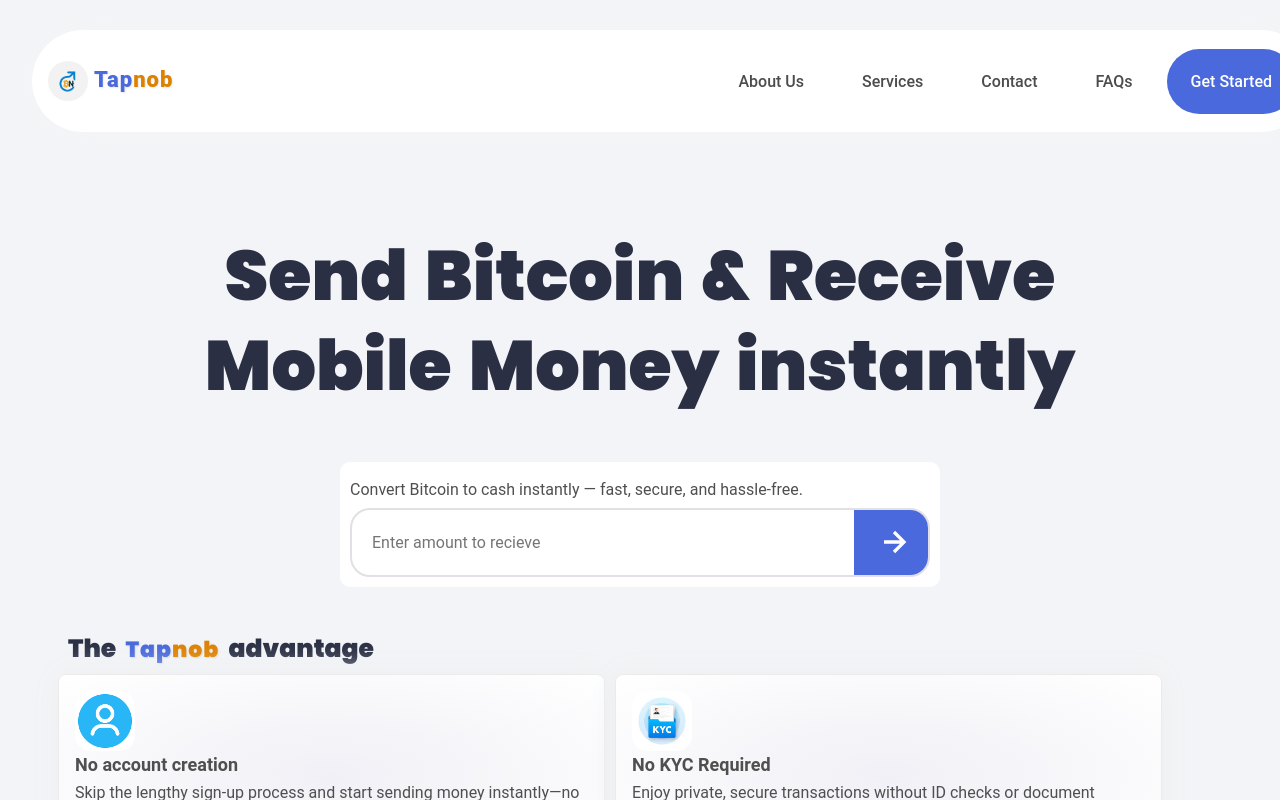
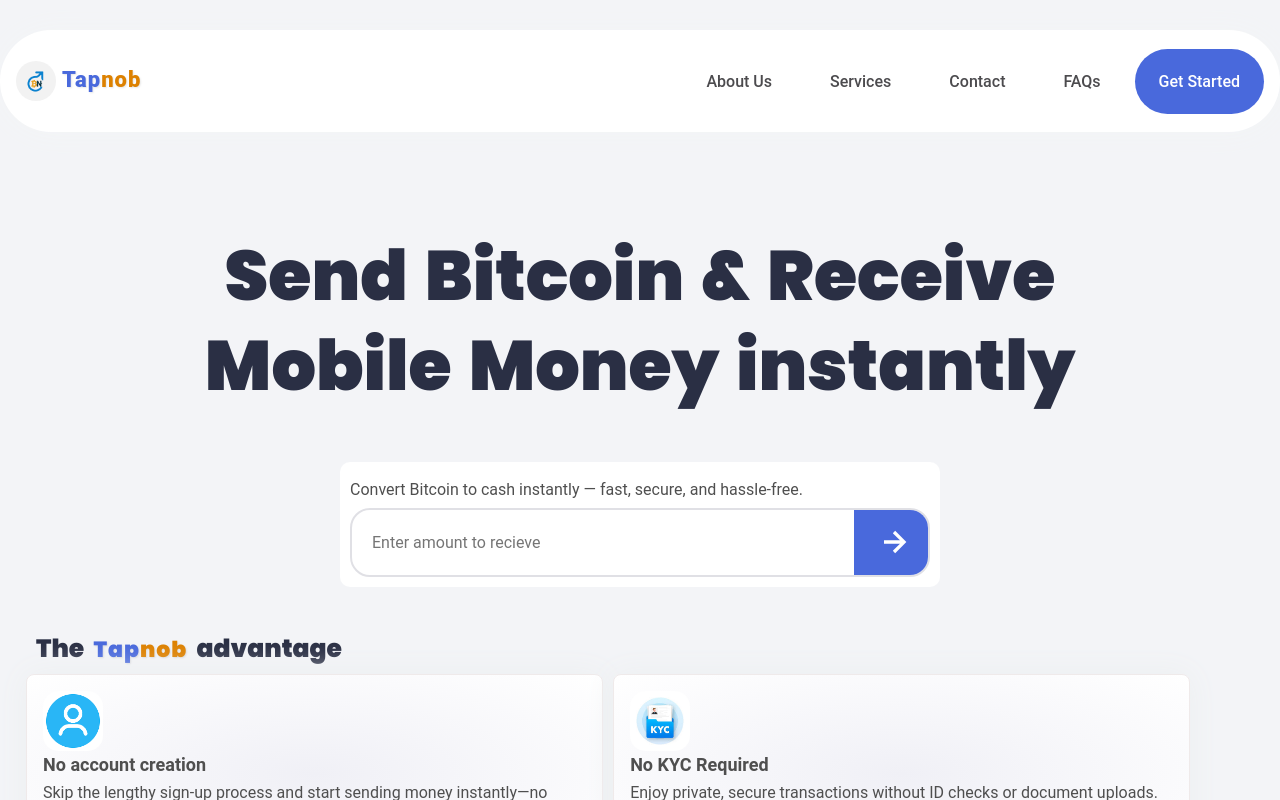
Before and after one commit to Reala-Innovation/tabnob-client, a React (Vite) app: page / in a window 1280 px wide. Shown: the top 800 px of the page. Built offline with nearby package versions, Linux system fonts and the light colour scheme.

Commit message:
index.css updated,

```diff
--- a/src/index.css
+++ b/src/index.css
@@ -71,6 +71,7 @@ max-width: 100vw;
   /* margin-left:-2vw !important; */
   margin:0 auto;
  }
+
 }
 
 .footer{
--- a/src/styles/nav.css
+++ b/src/styles/nav.css
@@ -11,9 +11,12 @@ z-index: 9999;
 .dark-area,.dark-area *{
   display: none;
 }
+html,body{
+    overflow-x: hidden;
+}
 .body{
     margin:0 auto;
-    width:95vw;
+    width:100vw;
     overflow: hidden !important;
 }
 .body,.nav-item{
```
